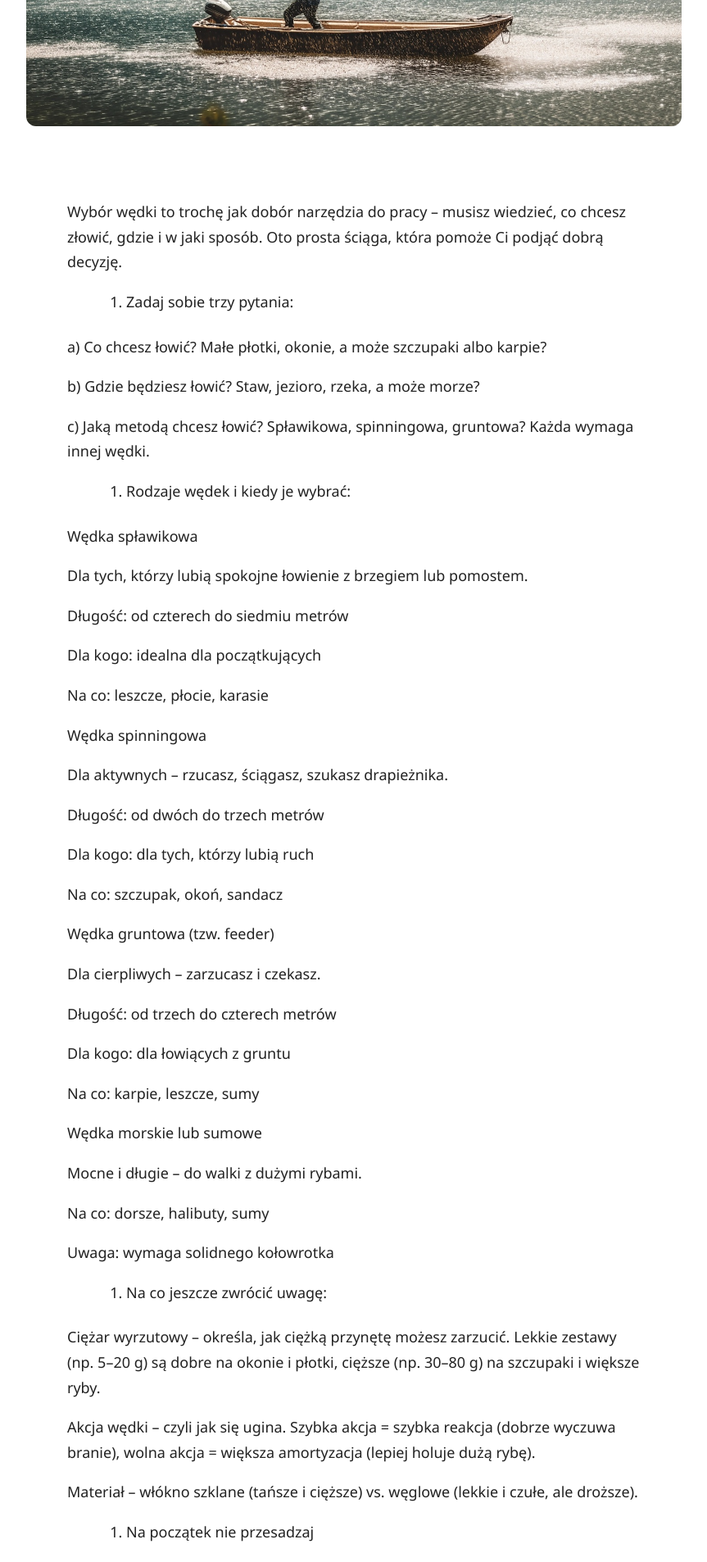
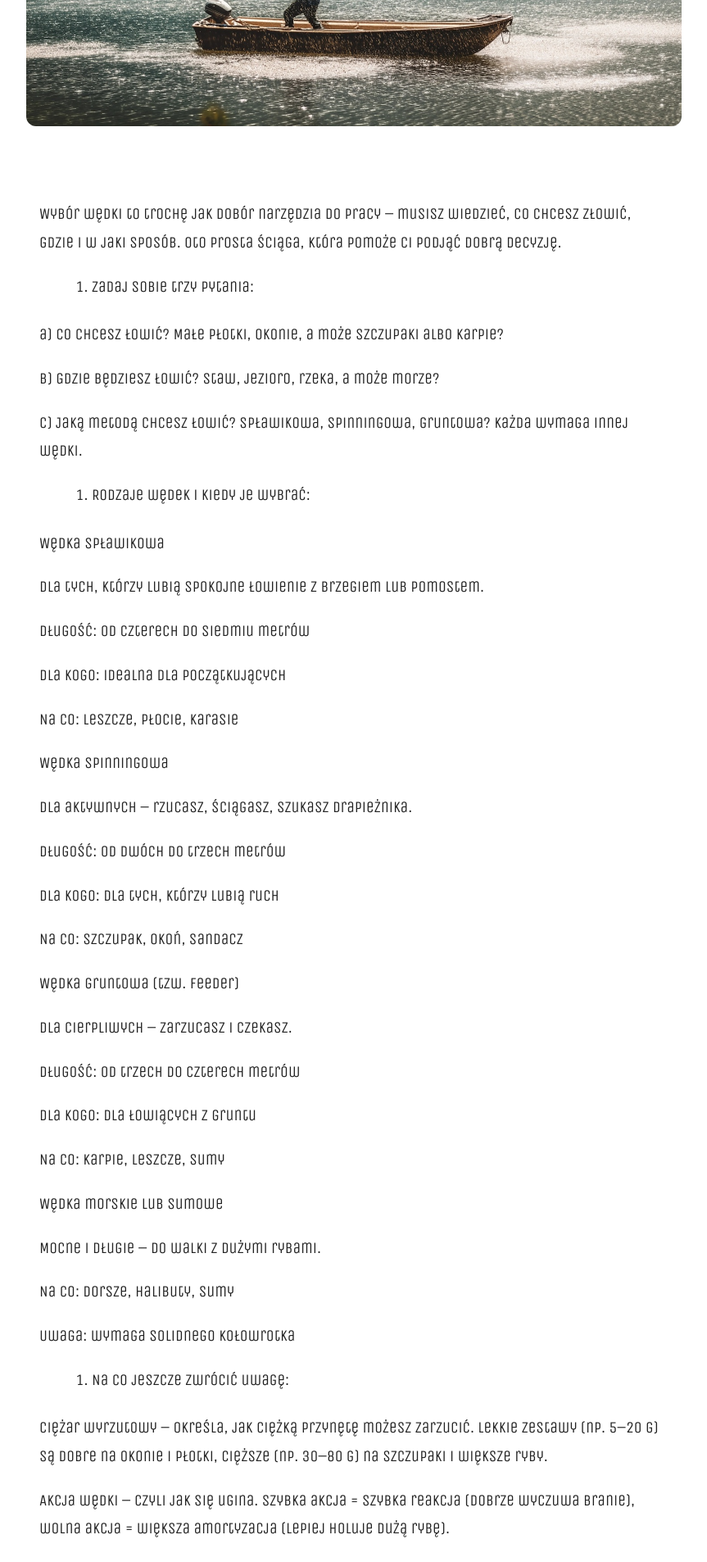
Before and after one commit to hikesilent/rybkiparty, a Jekyll site: the page built from _posts/2025-04-13-jak-dobrać-wędkę-poradnik-dla-początkujących-i-nie-tylko.md, in a window 1280 px wide. Shown: the part 600-2506 px from the top of the page at 82% size, without its empty margins (208-1071 px from the left). Built offline with Jekyll 4.4.1, drawn with Linux system fonts in a browser that asks for light colours; some web fonts are replaced.

Commit message:
Add files via upload

```diff
--- a/_layouts/post.html
+++ b/_layouts/post.html
@@ -69,35 +69,41 @@
                 font-size: 1rem;
             }
         }
+
+
+
+
+
 .post-content {
-  max-width: 700px;
+  max-width: 800px;
   margin: 0 auto;
   padding: 2rem 1rem;
-  font-family: 'Segoe UI', Tahoma, Geneva, Verdana, sans-serif;
-  line-height: 1.7;
-  font-size: 1.125rem;
+  font-family: 'Unica One', 'Segoe UI', sans-serif;
+  font-size: 1.2rem;
+  line-height: 1.8;
   color: #222;
 }
 
-.post-content h1,
-.post-content h2,
-.post-content h3 {
-  margin-top: 2em;
-  margin-bottom: 1em;
+.post-content h1, .post-content h2, .post-content h3 {
+  margin-top: 2rem;
+  margin-bottom: 1rem;
   font-weight: bold;
   line-height: 1.3;
 }
 
+.post-content ul, .post-content ol {
+  margin-left: 1.5rem;
+  margin-bottom: 1.5rem;
+}
+
+.post-content li {
+  margin-bottom: 0.5rem;
+}
+
 .post-content img {
   max-width: 100%;
-  height: auto;
-  margin: 2em 0;
   display: block;
-}
-
-.post-content a {
-  color: #007acc;
-  text-decoration: underline;
+  margin: 2rem auto;
 }
 
 .post-content blockquote {
@@ -105,13 +111,12 @@
   padding-left: 1rem;
   color: #555;
   font-style: italic;
-  margin: 2em 0;
+  margin: 2rem 0;
 }
 
-.post-content ul,
-.post-content ol {
-  margin-left: 2rem;
-  margin-bottom: 1.5rem;
+.post-content a {
+  color: #007acc;
+  text-decoration: underline;
 }
 
     </style>
@@ -133,9 +138,10 @@
                 {% endif %}
             </header>
 
-            <div class="post-content">
-                {{ content }}
-            </div>
+<article class="post-content">
+  {{ content }}
+</article>
+
 
             {% if page.tags %}
                 <footer class="post-tags">
```
